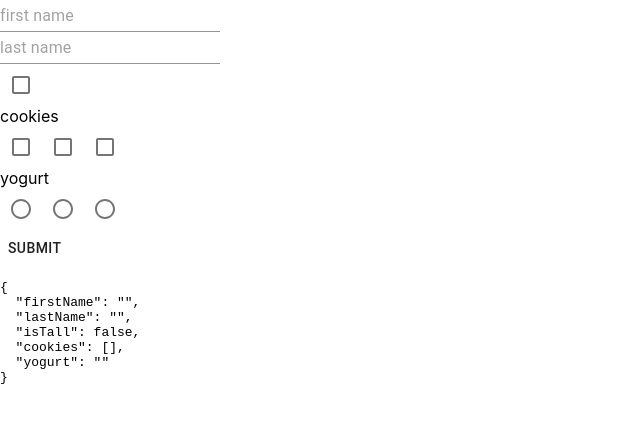
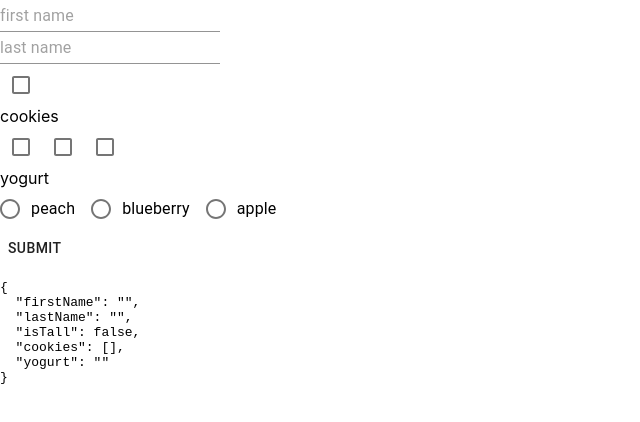
Before and after one commit to Annie-Huang/formik-2-example, a React (Create React App) app: page / in a window 1280 px wide. Shown: the top 422 px of the page, without its empty margins (0-640 px from the left). Built offline with nearby package versions, Linux system fonts and the light colour scheme.

Commit message:
Switch <Field type='radio'> to custom <MyRadio type='radio' label='peach'> so we can insert the label into the Formik component

```diff
--- a/src/App.tsx
+++ b/src/App.tsx
@@ -17,6 +17,9 @@ import {
 // type MyRadioProps = { label: string } & FieldAttributes<{}>;       // FieldAttributes are from the tutorial.
 type MyRadioProps = { label: string } & FieldHookConfig<{}>; // FieldHookConfig is from the version of Formik I used...
 
+// useField is to get access to the Formik properties. You will have to use this whenever you have a field that does not map
+// to your UI component simply. You will need to create a custom component like so. and then to get access to any of the formik
+// properties we use the useField
 const MyRadio: React.FC<MyRadioProps> = ({ label, ...props }) => {
   // Click into useField through ctrl, you will see:
   // export declare function useField<Val = any>(propsOrFieldName: string | FieldHookConfig<Val>): [FieldInputProps<Val>, FieldMetaProps<Val>, FieldHelperProps<Val>];
@@ -29,14 +32,7 @@ const MyRadio: React.FC<MyRadioProps> = ({ label, ...props }) => {
   // meta.
 
   //<FormControlLabel value='other' control={<Radio />} label='Other' />;
-  return (
-    <FormControlLabel
-      {...field}
-      value='other'
-      control={<Radio />}
-      label={label}
-    />
-  );
+  return <FormControlLabel {...field} control={<Radio />} label={label} />;
 };
 
 function App() {
@@ -107,9 +103,17 @@ function App() {
             <Field name='cookies' type='checkbox' value='sugar' as={Checkbox} />
 
             <div>yogurt</div>
-            <Field name='yogurt' type='radio' value='peach' as={Radio} />
-            <Field name='yogurt' type='radio' value='blueberry' as={Radio} />
-            <Field name='yogurt' type='radio' value='apple' as={Radio} />
+            {/*<Field name='yogurt' type='radio' value='peach' as={Radio} />*/}
+            {/*<Field name='yogurt' type='radio' value='blueberry' as={Radio} />*/}
+            {/*<Field name='yogurt' type='radio' value='apple' as={Radio} />*/}
+            <MyRadio name='yogurt' type='radio' value='peach' label='peach' />
+            <MyRadio
+              name='yogurt'
+              type='radio'
+              value='blueberry'
+              label='blueberry'
+            />
+            <MyRadio name='yogurt' type='radio' value='apple' label='apple' />
 
             <div>
               <Button disabled={isSubmitting} type='submit'>
```
